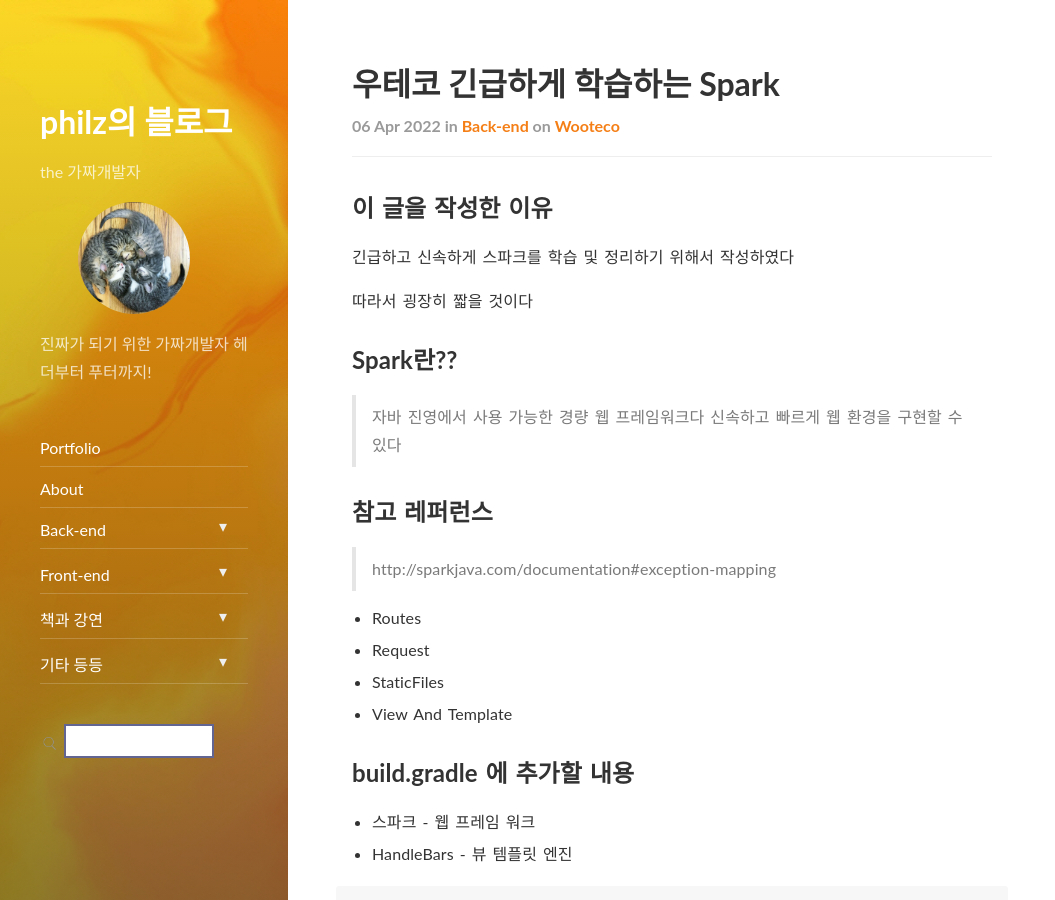
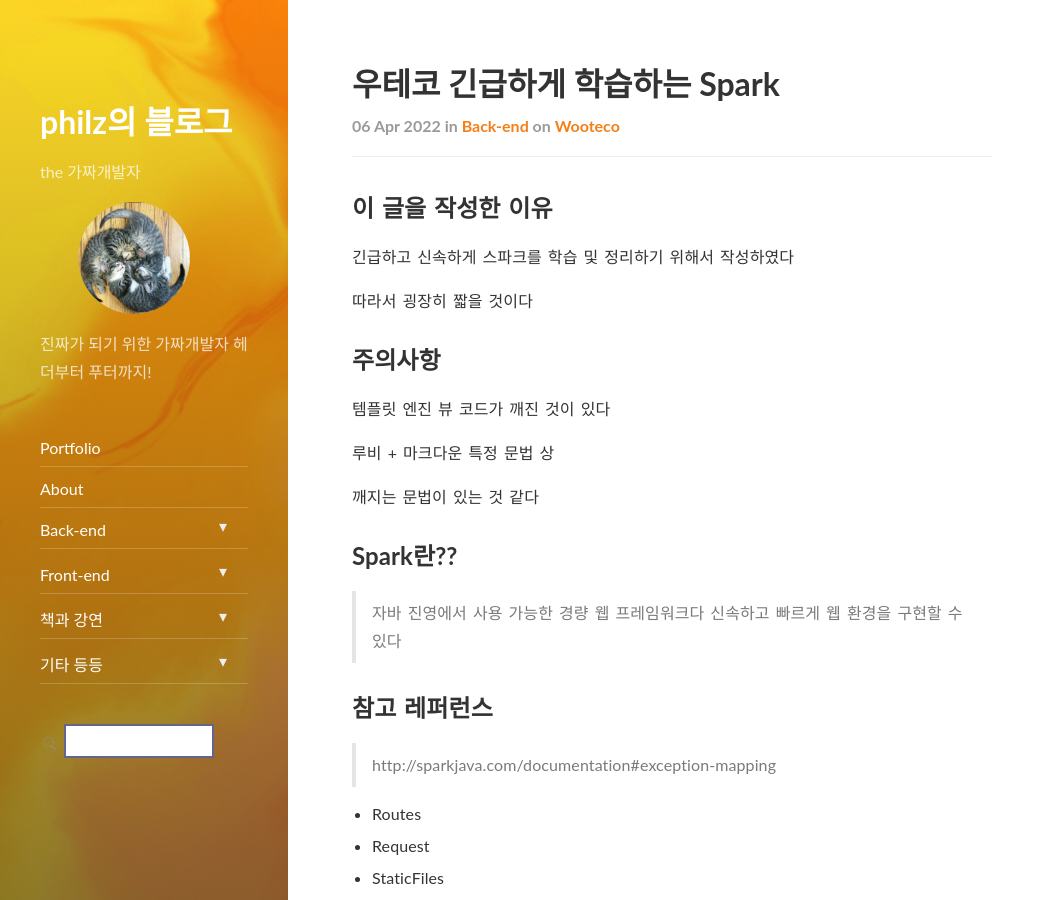
Before and after one commit to progress0407/progress0407.github.io, a Jekyll site: the page built from _posts/backend/wooteco/2022-04-06-wooteco-emergency-spark.md, in a window 1280 px wide and 900 px high. Shown: the whole window, without its empty margins (0-1055 px from the left). Built offline with Jekyll 4.4.1, drawn with Linux system fonts in a browser that asks for light colours; nearby versions of some CDN libraries.

Commit message:
update for just one commit

```diff
--- a/_posts/backend/wooteco/2022-04-06-wooteco-emergency-spark.md
+++ b/_posts/backend/wooteco/2022-04-06-wooteco-emergency-spark.md
@@ -13,6 +13,14 @@ comments: true
 긴급하고 신속하게 스파크를 학습 및 정리하기 위해서 작성하였다
 
 따라서 굉장히 짧을 것이다
+
+## 주의사항
+
+템플릿 엔진 뷰 코드가 깨진 것이 있다
+
+루비 + 마크다운 특정 문법 상
+
+깨지는 문법이 있는 것 같다
 
 ## Spark란??
 
```
